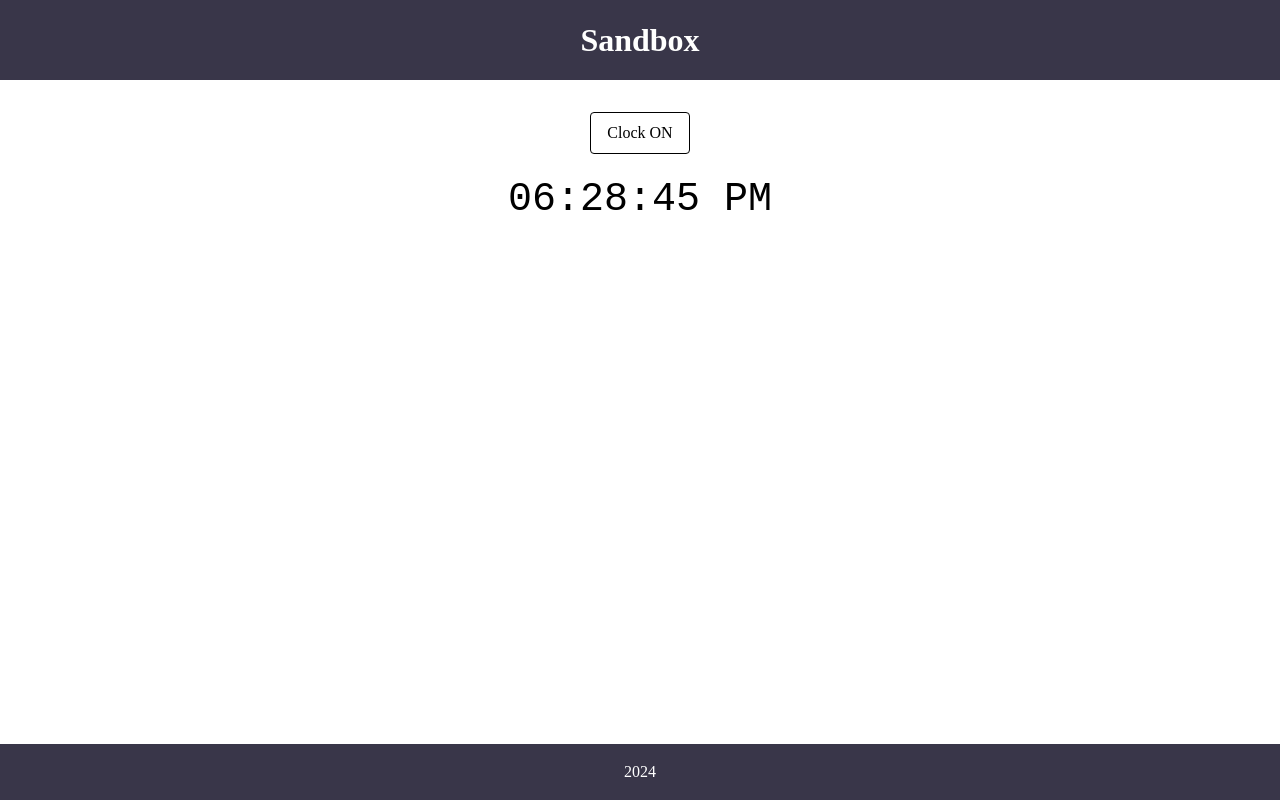
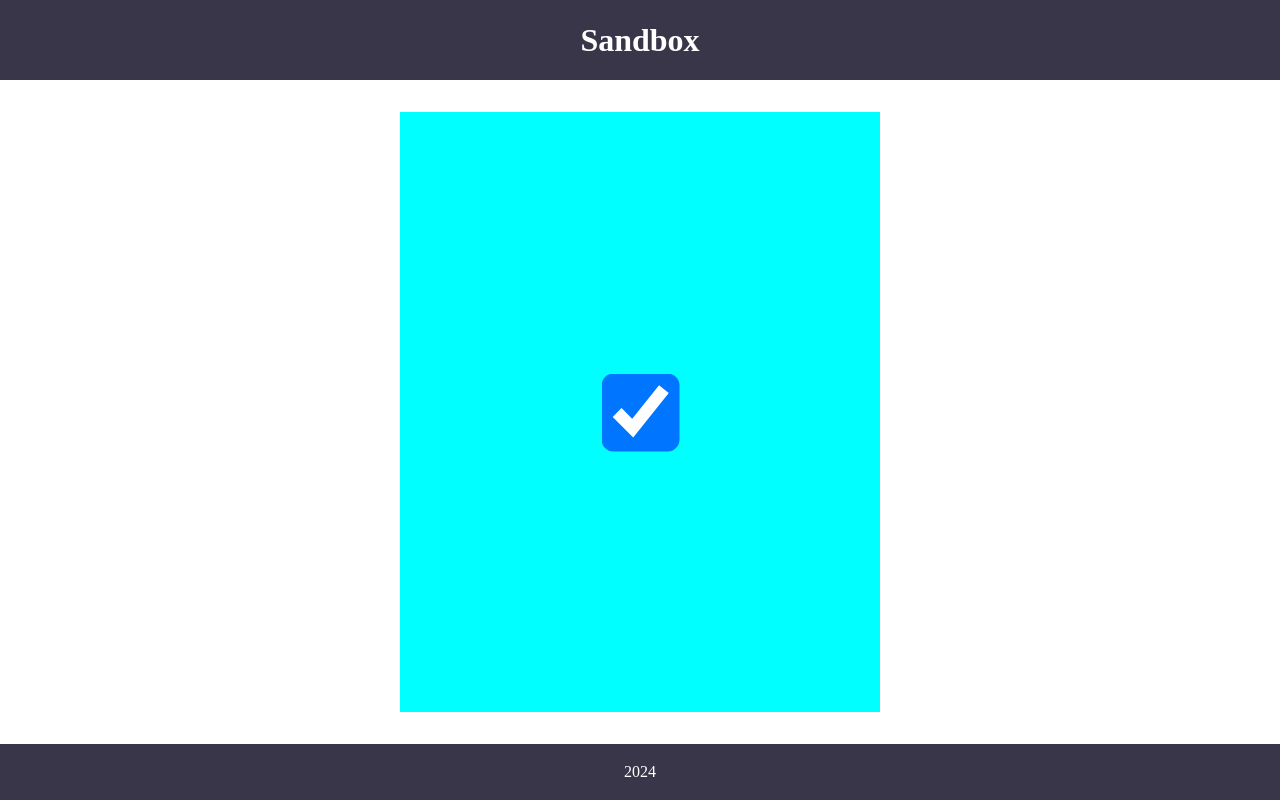
Before and after one commit to paulichdom/joy-of-react-playground, a React (Vite) app: page / in a window 1280 px wide. Built offline with nearby package versions, Linux system fonts and the light colour scheme.

Commit message:
add and implement useless machine

```diff
--- a/src/App.tsx
+++ b/src/App.tsx
@@ -1,10 +1,10 @@
 import Layout from './components/Layout';
-import DigitalClock from './components/DigitalClock';
+import UselessMachine from './components/UselessMachine';
 
 function App() {
   return (
     <Layout>
-      <DigitalClock />
+      <UselessMachine />
     </Layout>
   );
 }
--- /dev/null
+++ b/src/components/UselessMachine/UselessMachine.tsx
@@ -0,0 +1,50 @@
+import React from 'react';
+import VisuallyHidden from '../VisuallyHidden';
+import styled from 'styled-components';
+
+function UselessMachine() {
+  const id = React.useId();
+  const [isOn, setIsOn] = React.useState(true);
+
+  React.useEffect(() => {
+    if (isOn) return;
+
+    const checkBoxTriggerId = window.setTimeout(() => {
+      console.log('timeout triggered');
+      setIsOn(true);
+    }, 500);
+
+    return () => clearTimeout(checkBoxTriggerId);
+  }, [isOn]);
+
+  return (
+    <Wrapper>
+      <Checkbox
+        id={id}
+        type="checkbox"
+        checked={isOn}
+        onChange={(event) => {
+          setIsOn(event.target.checked);
+        }}
+      />
+      <VisuallyHidden>
+        <label htmlFor={id}>Toggle checkbox</label>
+      </VisuallyHidden>
+    </Wrapper>
+  );
+}
+
+export default UselessMachine;
+
+const Wrapper = styled.div`
+  display: flex;
+  flex-direction: column;
+  align-items: center;
+  justify-content: center;
+  height: 100%;
+  background-color: hsl(200deg 1000% 88%);
+`;
+
+const Checkbox = styled.input`
+  transform: scale(6);
+`;
--- /dev/null
+++ b/src/components/UselessMachine/index.ts
@@ -0,0 +1,2 @@
+export * from './UselessMachine';
+export { default } from './UselessMachine';
```
